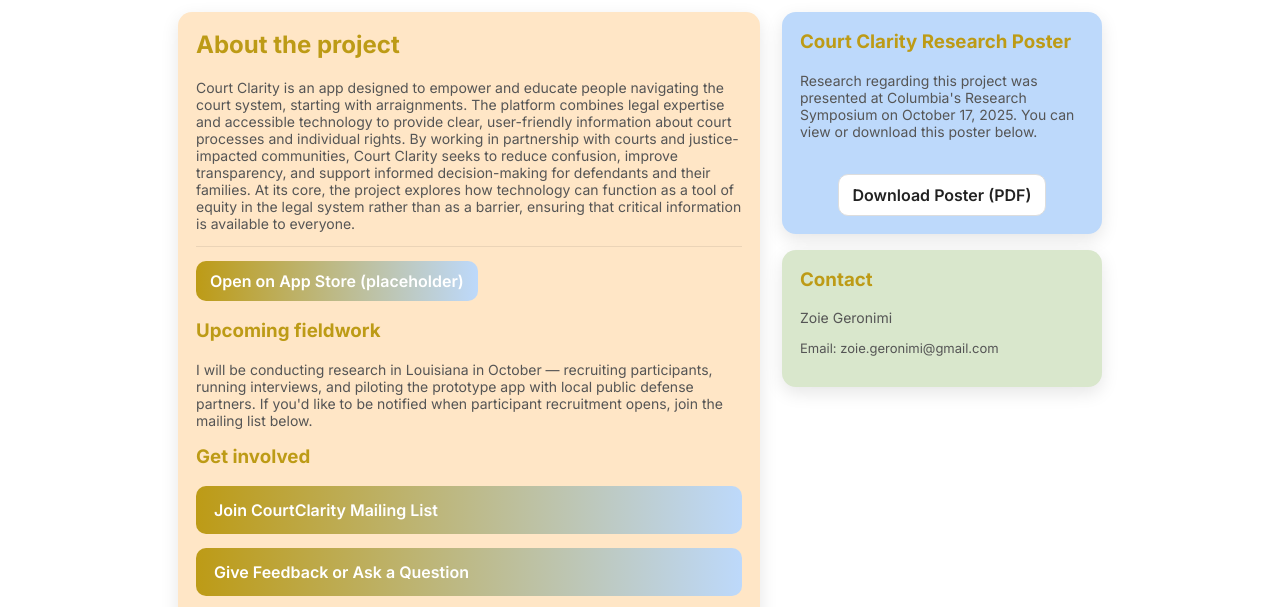
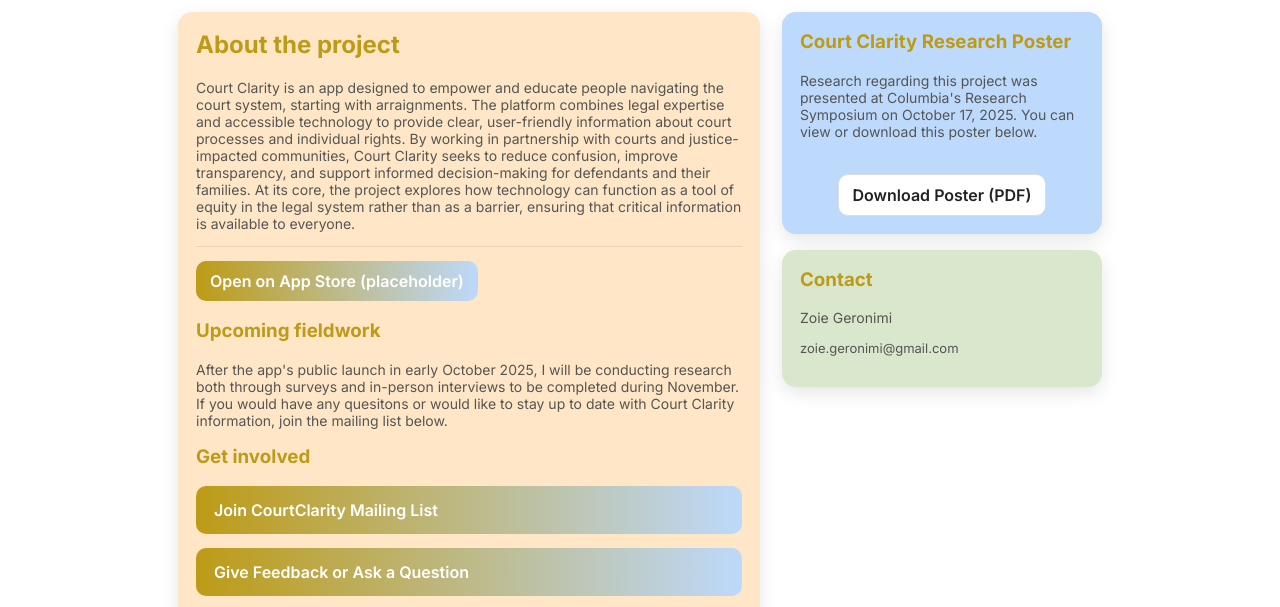
Before and after one commit to zoiegeronimi/CourtClarity, a plain HTML site: page index.html in a window 1280 px wide. Shown: the part 190-797 px from the top of the page. Drawn offline with Linux system fonts and the light colour scheme.

Commit message:
Update index.html
text updates

```diff
--- a/index.html
+++ b/index.html
@@ -112,7 +112,7 @@
           </div>
 
           <h3 style="margin-top:18px;color:var(--accent)">Upcoming fieldwork</h3>
-          <p class="muted">I will be conducting research in Louisiana in October — recruiting participants, running interviews, and piloting the prototype app with local public defense partners. If you'd like to be notified when participant recruitment opens, join the mailing list below.</p>
+          <p class="muted">After the app's public launch in early October 2025, I will be conducting research both through surveys and in-person interviews to be completed during November. If you would have any quesitons or would like to stay up to date with Court Clarity information, join the mailing list below. </p>
 
           <h3 style="margin-top:16px;color:var(--accent)">Get involved</h3>
           <div class="links" style="display:flex;flex-direction:column;gap:14px;margin-top:8px">
@@ -167,7 +167,7 @@
         <div class="card" style="margin-top:16px;background:var(--accent-soft)">
           <h3 style="margin-top:0;color:var(--accent)">Contact</h3>
           <p class="muted">Zoie Geronimi</p>
-          <p class="small">Email: zoie.geronimi@gmail.com <a style="color:inherit;text-decoration:underline" href="mailto:zoie.geronimi@gmail.com"></a></p>
+          <p class="small">zoie.geronimi@gmail.com <a style="color:inherit;text-decoration:underline" href="mailto:zoie.geronimi@gmail.com"></a></p>
         </div>
       </aside>
     </div>
```
